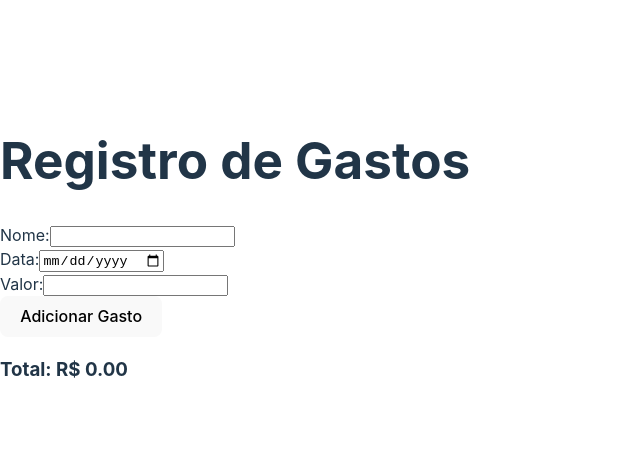
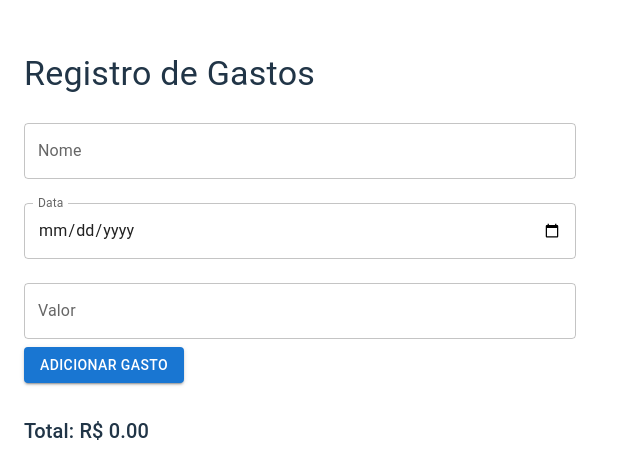
Before and after one commit to Joao-Lucas-de-Oliveira-Lima/web-expense-manager-front, a React (Vite) app: page / in a window 1280 px wide. Shown: the part 150-626 px from the top of the page, without its empty margins (0-640 px from the left). Built offline with nearby package versions, Linux system fonts and the light colour scheme.

Commit message:
feat: implementing styling

```diff
--- a/package.json
+++ b/package.json
@@ -10,6 +10,9 @@
     "preview": "vite preview"
   },
   "dependencies": {
+    "@emotion/react": "^11.13.3",
+    "@emotion/styled": "^11.13.0",
+    "@mui/material": "^6.1.1",
     "react": "^18.3.1",
     "react_test": "file:",
     "react-dom": "^18.3.1"
--- a/src/App.jsx
+++ b/src/App.jsx
@@ -1,5 +1,5 @@
-// src/App.js
 import React, { useState, useEffect } from 'react';
+import { Container, Typography } from '@mui/material';
 import ExpenseForm from './components/ExpenseForm';
 import ExpenseList from './components/ExpenseList';
 
@@ -25,11 +25,13 @@ const App = () => {
   };
 
   return (
-    <div>
-      <h1>Registro de Gastos</h1>
+    <Container maxWidth="sm">
+      <Typography variant="h4" component="h1" gutterBottom>
+        Registro de Gastos
+      </Typography>
       <ExpenseForm onAddExpense={addExpense} />
       <ExpenseList expenses={expenses} onRemoveExpense={removeExpense} />
-    </div>
+    </Container>
   );
 };
 
--- a/src/components/ExpenseForm.jsx
+++ b/src/components/ExpenseForm.jsx
@@ -1,5 +1,5 @@
-// src/components/ExpenseForm.js
 import React, { useState } from 'react';
+import { TextField, Button, Box } from '@mui/material';
 
 const ExpenseForm = ({ onAddExpense }) => {
   const [name, setName] = useState('');
@@ -17,21 +17,40 @@ const ExpenseForm = ({ onAddExpense }) => {
   };
 
   return (
-    <form onSubmit={handleSubmit}>
-      <div>
-        <label>Nome:</label>
-        <input type="text" value={name} onChange={(e) => setName(e.target.value)} />
-      </div>
-      <div>
-        <label>Data:</label>
-        <input type="date" value={date} onChange={(e) => setDate(e.target.value)} />
-      </div>
-      <div>
-        <label>Valor:</label>
-        <input type="number" value={value} onChange={(e) => setValue(e.target.value)} />
-      </div>
-      <button type="submit">Adicionar Gasto</button>
-    </form>
+    <Box component="form" onSubmit={handleSubmit} sx={{ mb: 2 }}>
+      <TextField
+        label="Nome"
+        variant="outlined"
+        fullWidth
+        margin="normal"
+        value={name}
+        onChange={(e) => setName(e.target.value)}
+      />
+      <TextField
+        label="Data"
+        type="date"
+        variant="outlined"
+        fullWidth
+        margin="normal"
+        InputLabelProps={{
+          shrink: true,
+        }}
+        value={date}
+        onChange={(e) => setDate(e.target.value)}
+      />
+      <TextField
+        label="Valor"
+        type="number"
+        variant="outlined"
+        fullWidth
+        margin="normal"
+        value={value}
+        onChange={(e) => setValue(e.target.value)}
+      />
+      <Button variant="contained" color="primary" type="submit">
+        Adicionar Gasto
+      </Button>
+    </Box>
   );
 };
 
--- a/src/components/ExpenseList.jsx
+++ b/src/components/ExpenseList.jsx
@@ -1,20 +1,29 @@
-// src/components/ExpenseList.js
 import React from 'react';
+import { List, ListItem, ListItemText, ListItemSecondaryAction, Button, Typography } from '@mui/material';
 
 const ExpenseList = ({ expenses, onRemoveExpense }) => {
   const total = expenses.reduce((acc, expense) => acc + parseFloat(expense.value), 0);
 
   return (
     <div>
-      <ul>
+      <List>
         {expenses.map((expense, index) => (
-          <li key={index}>
-            {expense.name} - {expense.date} - R$ {expense.value}
-            <button onClick={() => onRemoveExpense(index)}>Remover</button>
-          </li>
+          <ListItem key={index}>
+            <ListItemText
+              primary={`${expense.name} - R$ ${expense.value}`}
+              secondary={`Data: ${expense.date}`}
+            />
+            <ListItemSecondaryAction>
+              <Button variant="outlined" color="secondary" onClick={() => onRemoveExpense(index)}>
+                Remover
+              </Button>
+            </ListItemSecondaryAction>
+          </ListItem>
         ))}
-      </ul>
-      <h3>Total: R$ {total.toFixed(2)}</h3>
+      </List>
+      <Typography variant="h6" component="div">
+        Total: R$ {total.toFixed(2)}
+      </Typography>
     </div>
   );
 };
```
Also changed, not shown: 1 other file (tests, documents, lock files or other folders).
